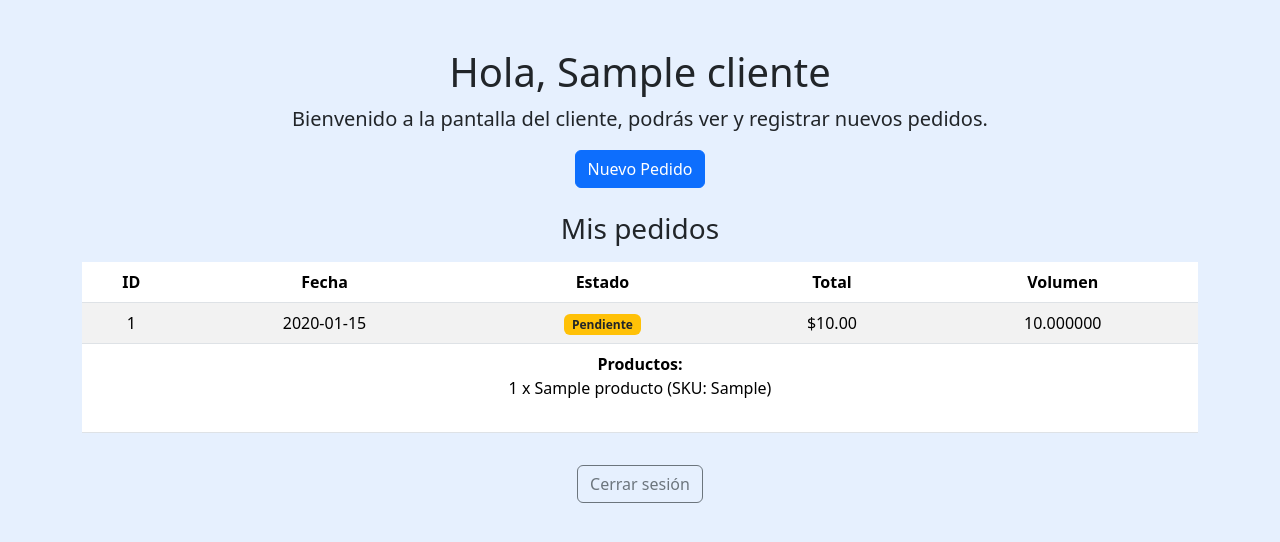
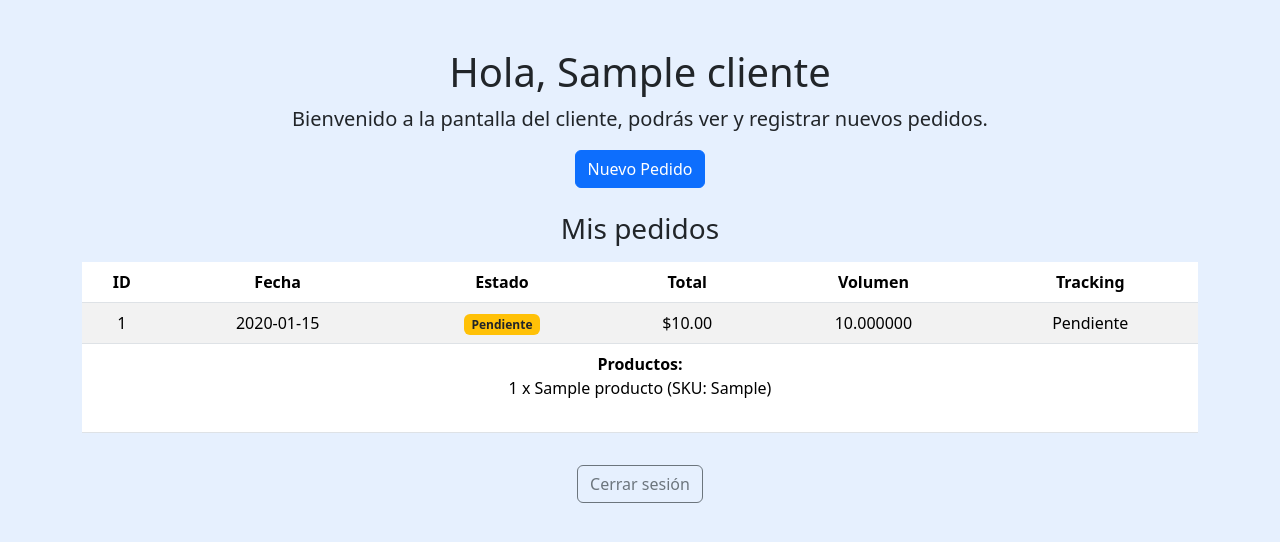
Before and after one commit to nazanapolidv/project-ams, a Flask app: template templates/cliente.html in a window 1280 px wide. Shown: the top 542 px of the page. Run offline with Flask 3, Linux system fonts and the light colour scheme; the template is opened without the code that fills it: values that come from a table or form of the project are taken from there, others are empty; tables that the repository leaves empty hold one stand-in row (values such as "Sample post"); parts of the project's set-up code (start-up, migrations or seed data) failed here and were passed over.

Commit message:
Add favicon and improve HTML templates for better user experience

```diff
--- a/templates/cliente.html
+++ b/templates/cliente.html
@@ -1,15 +1,17 @@
 <!DOCTYPE html>
 <html lang="es">
+
 <head>
   <meta charset="UTF-8">
   <title>Pantalla Cliente</title>
   <link href="https://cdn.jsdelivr.net/npm/bootstrap@5.3.3/dist/css/bootstrap.min.css" rel="stylesheet">
+  <link rel="icon" href="{{ url_for('static', filename='favicon-16x16.png') }}" type="image/png">
 </head>
+
 <body class="bg-primary bg-opacity-10">
   <div class="container text-center mt-5">
     <h1>Hola, {{ cliente.nombre }}</h1>
     <p class="lead">Bienvenido a la pantalla del cliente, podrás ver y registrar nuevos pedidos.</p>
-
     <a href="{{ url_for('nuevo_pedido') }}" class="btn btn-primary mb-4">Nuevo Pedido</a>
 
     {% if pedidos %}
@@ -22,6 +24,7 @@
           <th>Estado</th>
           <th>Total</th>
           <th>Volumen</th>
+          <th>Tracking</th>
         </tr>
       </thead>
       <tbody>
@@ -42,9 +45,16 @@
           </td>
           <td>${{ '%.2f'|format(pedido.total or 0) }}</td>
           <td>{{ '%.6f'|format(pedido.volumen_total_m3 or 0) }}</td>
+          <td>
+            {% if pedido.regestionenvios %}
+            {{ pedido.regestionenvios.tracking }}
+            {% else %}
+            Pendiente
+            {% endif %}
+          </td>
         </tr>
         <tr>
-              <td colspan="5">
+          <td colspan="6">
             <strong>Productos:</strong>
             <ul class="list-unstyled mb-4">
               {% for item in pedido.items %}
@@ -57,9 +67,10 @@
       </tbody>
     </table>
     {% else %}
-      <div class="alert alert-info">Aún no realizaste pedidos.</div>
+    <div class="alert alert-info">Todavia no realizaste pedidos.</div>
     {% endif %}
     <a href="{{ url_for('logout') }}" class="btn btn-outline-secondary mt-3">Cerrar sesión</a>
   </div>
 </body>
+
 </html>
--- a/templates/gerente.html
+++ b/templates/gerente.html
@@ -5,6 +5,7 @@
   <meta charset="UTF-8">
   <title>Pantalla Gerente</title>
   <link href="https://cdn.jsdelivr.net/npm/bootstrap@5.3.3/dist/css/bootstrap.min.css" rel="stylesheet">
+  <link rel="icon" href="{{ url_for('static', filename='favicon-16x16.png') }}" type="image/png">
 </head>
 
 <body class="bg-primary bg-opacity-10">
--- a/templates/login.html
+++ b/templates/login.html
@@ -6,6 +6,7 @@
   <meta name="viewport" content="width=device-width, initial-scale=1">
   <title>Login</title>
   <link href="https://cdn.jsdelivr.net/npm/bootstrap@5.3.3/dist/css/bootstrap.min.css" rel="stylesheet">
+  <link rel="icon" href="{{ url_for('static', filename='favicon-16x16.png') }}" type="image/png">
 </head>
 
 <body class="bg-light">
--- a/templates/nuevo_pedido.html
+++ b/templates/nuevo_pedido.html
@@ -4,6 +4,7 @@
   <meta charset="UTF-8">
   <title>Nuevo Pedido</title>
   <link href="https://cdn.jsdelivr.net/npm/bootstrap@5.3.0/dist/css/bootstrap.min.css" rel="stylesheet">
+  <link rel="icon" href="{{ url_for('static', filename='favicon-16x16.png') }}" type="image/png">
 </head>
 <body class="bg-primary bg-opacity-10">
   <div class="container text-center mt-5">
```
Also changed, not shown: assets/logo.png (deleted), static/favicon-16x16.png (added), static/favicon.ico (added), tests/test.py (added). Lines whose indentation alone changed are shown as unchanged.
